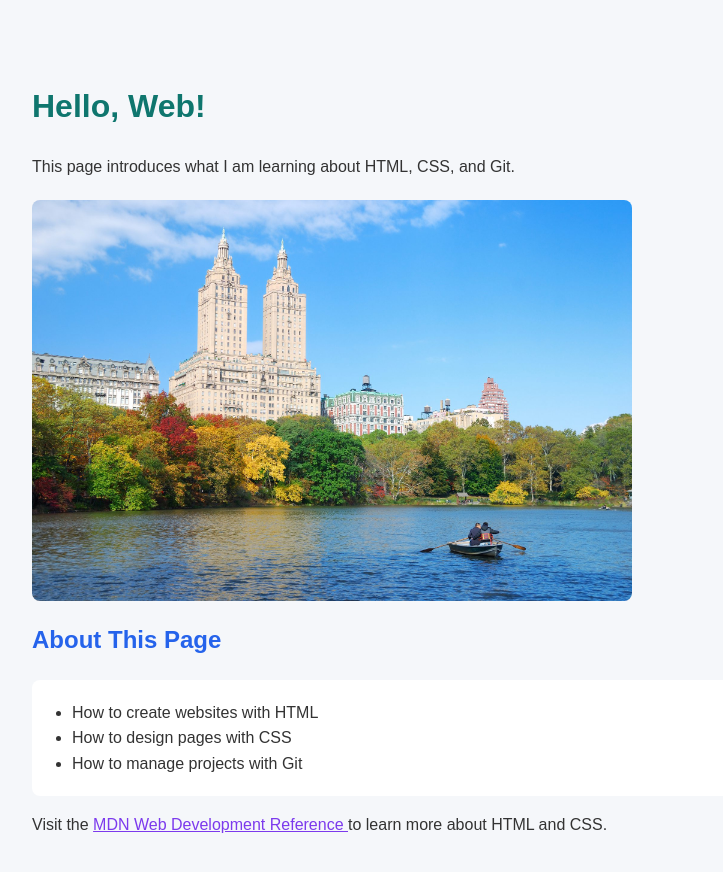
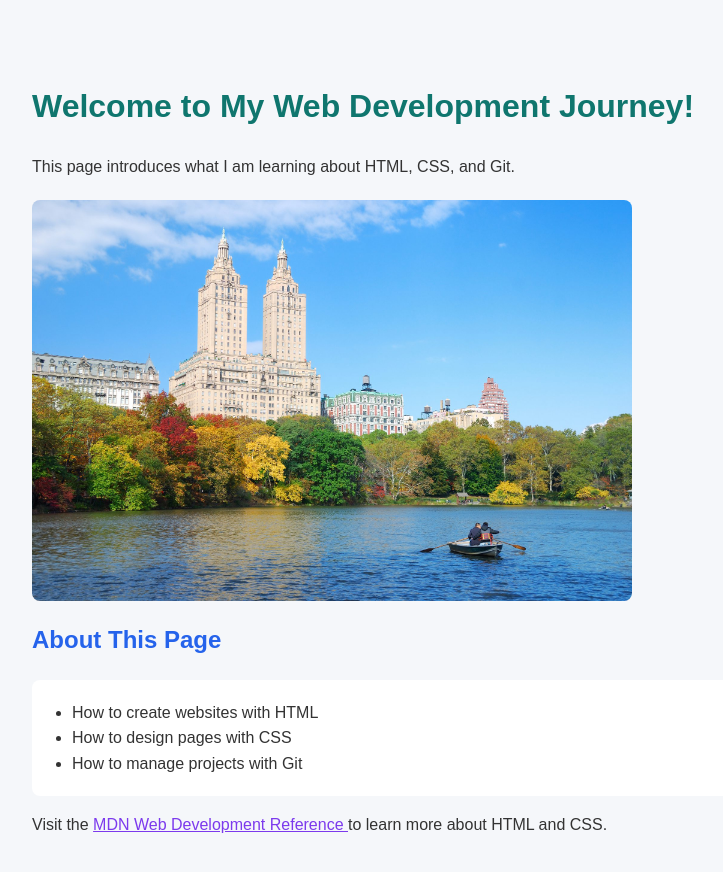
Before and after one commit to Bansari-yadav/web-dev-labs, a plain HTML site: page index.html in a window 1280 px wide. Shown: the whole page, without its empty margins (258-981 px from the left). Drawn offline with Linux system fonts and the light colour scheme.

Commit message:
Update heading on feature branch

```diff
--- a/index.html
+++ b/index.html
@@ -7,7 +7,7 @@
   <link rel="stylesheet" href="styles.css">
 </head>
 <body>
-  <h1>Hello, Web!</h1>
+  <h1>Welcome to My Web Development Journey!</h1>
   <p>This page introduces what I am learning about HTML, CSS, and Git.</p>
   <img src="new_york.jpg" alt="New York City " width="600">
   <h2>About This Page</h2>
```
